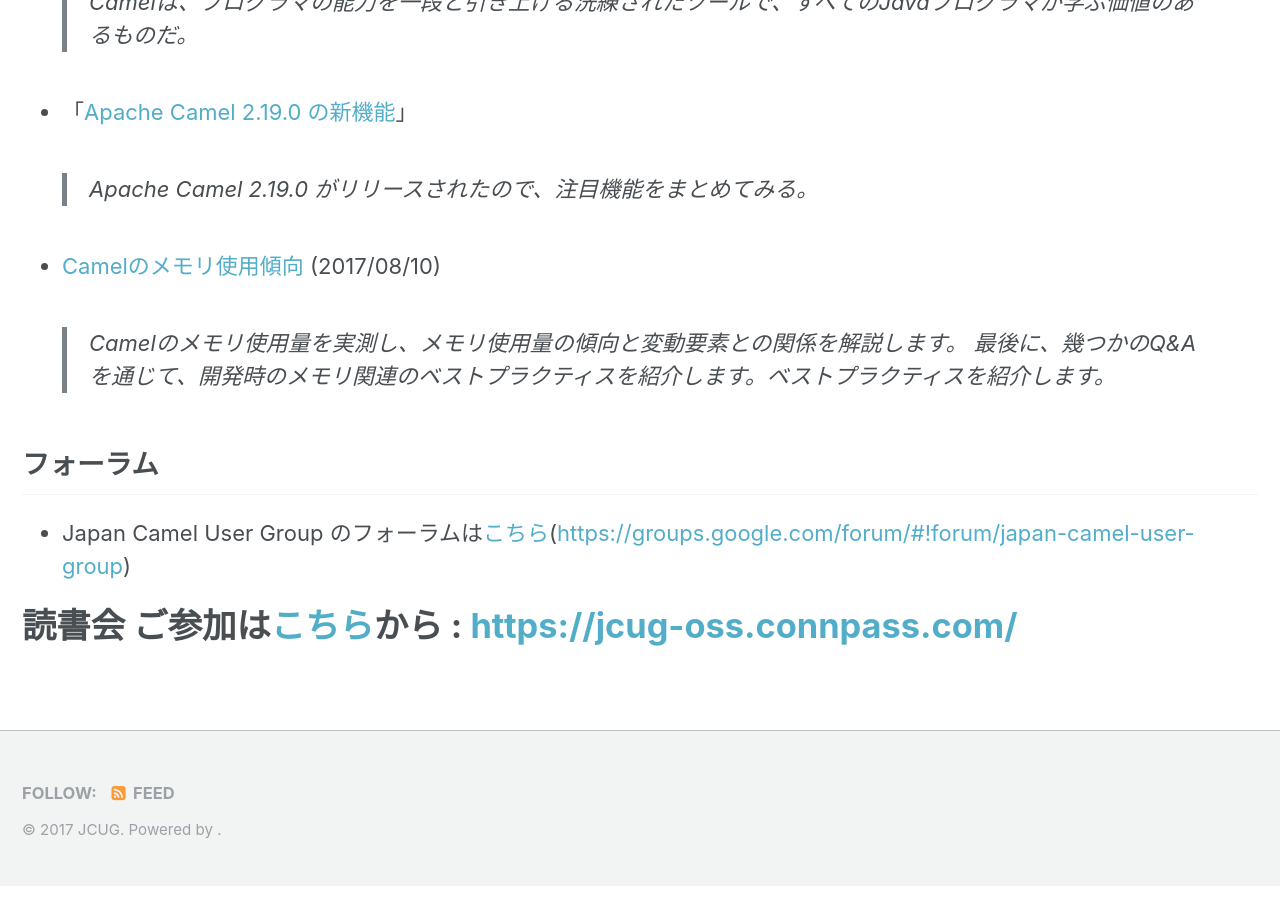
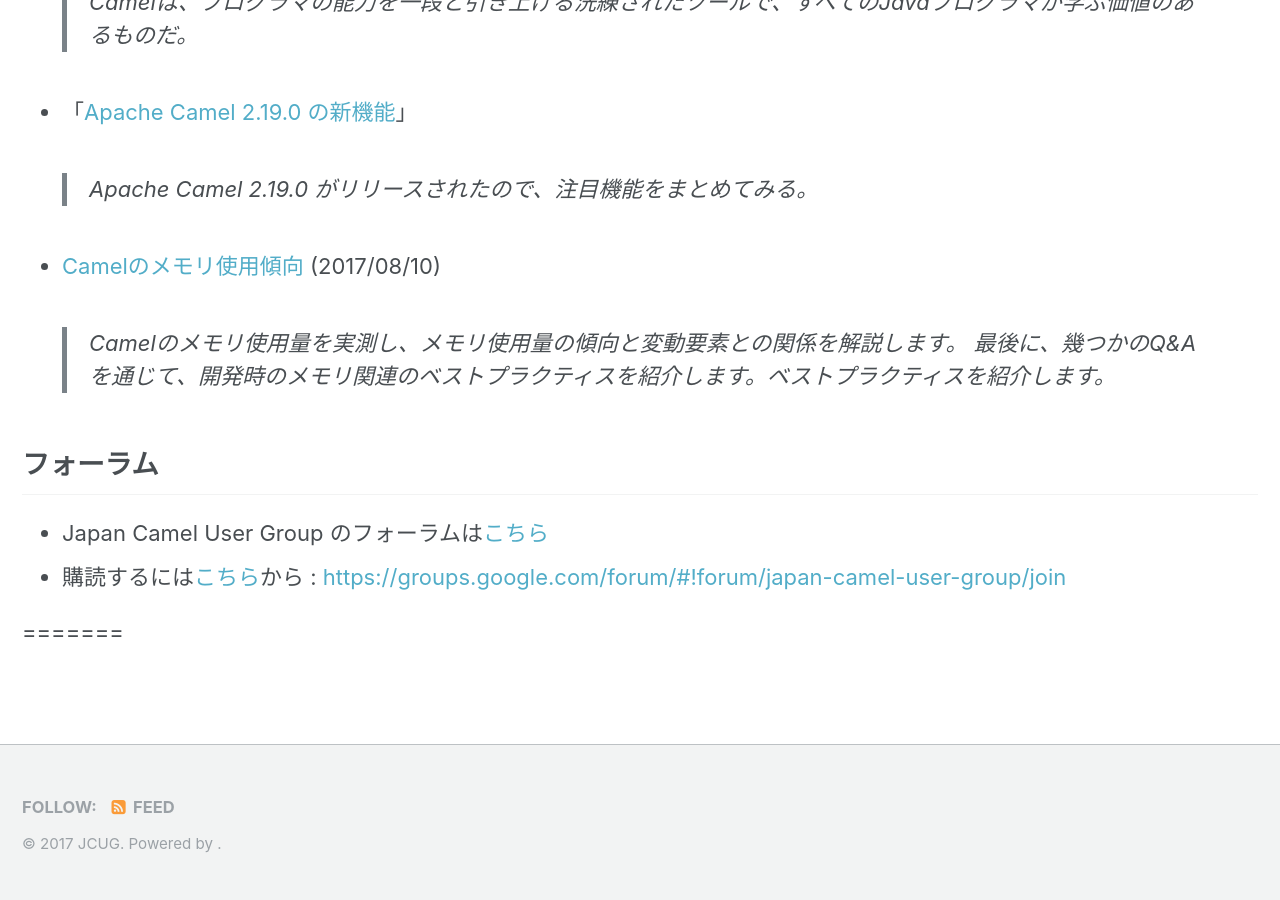
Before and after one commit to jcug-oss/jcug-oss.github.io, a Jekyll site: the page built from index.md, in a window 1280 px wide and 900 px high, scrolled down 3465 px. Built offline with Jekyll 4.4.1, drawn with Linux system fonts in a browser that asks for light colours.

Commit message:
Add link to join fourum

```diff
--- a/index.md
+++ b/index.md
@@ -91,12 +91,7 @@ intro:
 
 ## <a name="forum"></a>フォーラム
 
-* Japan Camel User Group のフォーラムは[こちら](https://groups.google.com/forum/#!forum/japan-camel-user-group)(<https://groups.google.com/forum/#!forum/japan-camel-user-group>)
+* Japan Camel User Group のフォーラムは[こちら](/forum/)
+* 購読するには[こちら](https://groups.google.com/forum/#!forum/japan-camel-user-group/join)から : <https://groups.google.com/forum/#!forum/japan-camel-user-group/join>
 
-読書会 ご参加は[**こちら**](https://jcug-oss.connpass.com/)から : **<https://jcug-oss.connpass.com/>**
 =======
-
-<!--
-  * [進め方](/tomonari-yamashita/japan-camel-user-group/wiki/Guidance) 準備中
-  * [読書会要約テンプレート](/tomonari-yamashita/japan-camel-user-group/wiki/要約テンプレート) 準備中
--->
```
Also changed, not shown: forum.md (+3 -3 lines).
